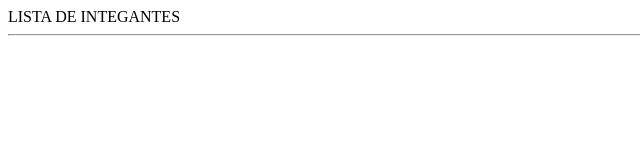
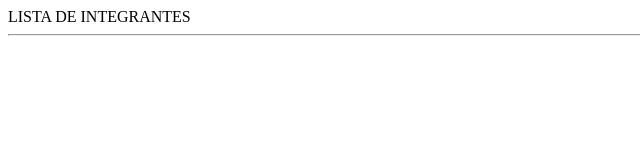
Before and after one commit to Jaramillo12345/reposenati2, a plain HTML site: page index.html in a window 1280 px wide. Shown: the full height of the page, 0-640 px from the left. Drawn offline with Linux system fonts and the light colour scheme.

Commit message:
Se corrigió división

```diff
--- a/index.html
+++ b/index.html
@@ -6,7 +6,7 @@
     <title>Document</title>
 </head>
 <body>
-    <div>LISTA DE INTEGANTES</div>
+    <div>LISTA DE INTEGRANTES</div>
     <hr>
 </body>
 </html>
```
